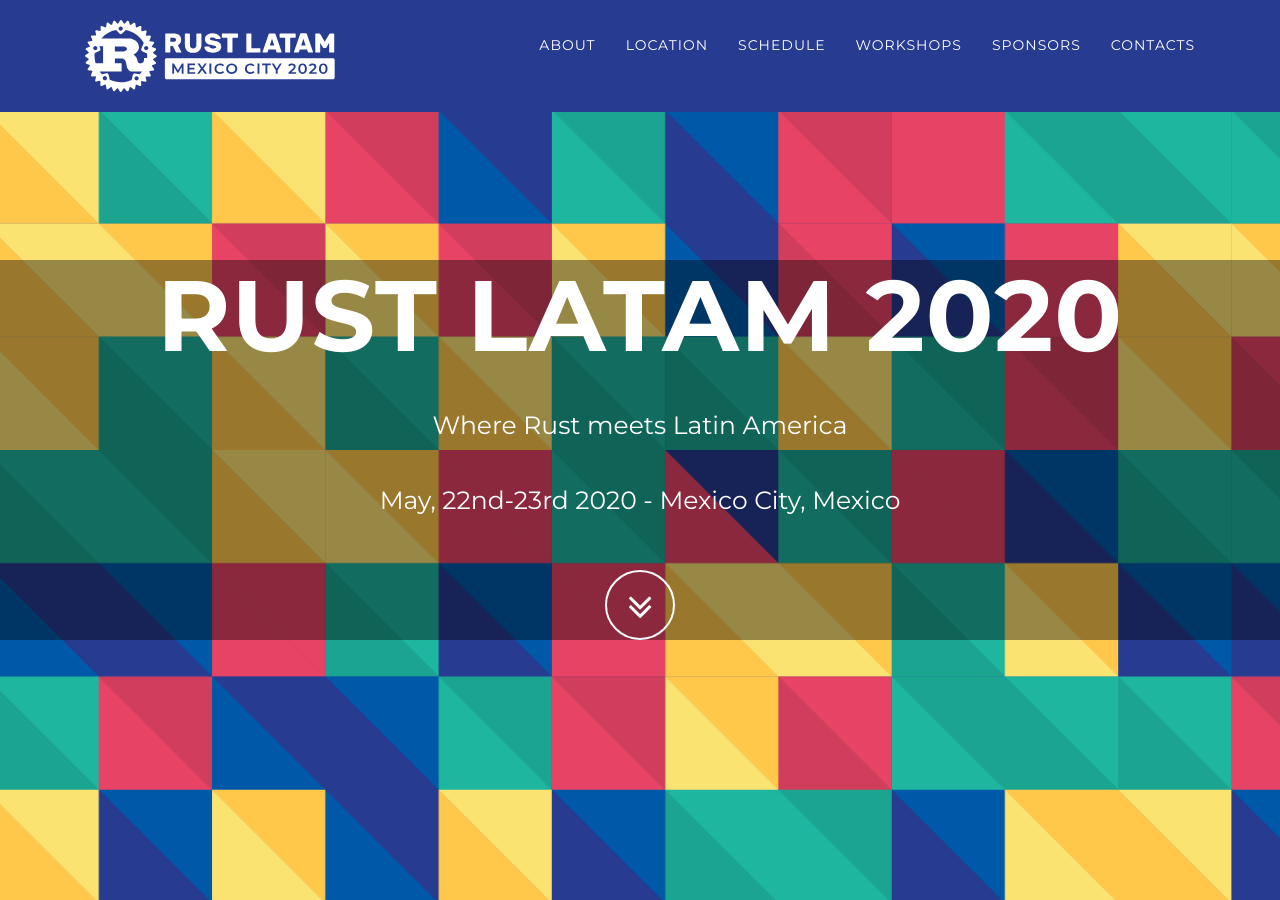
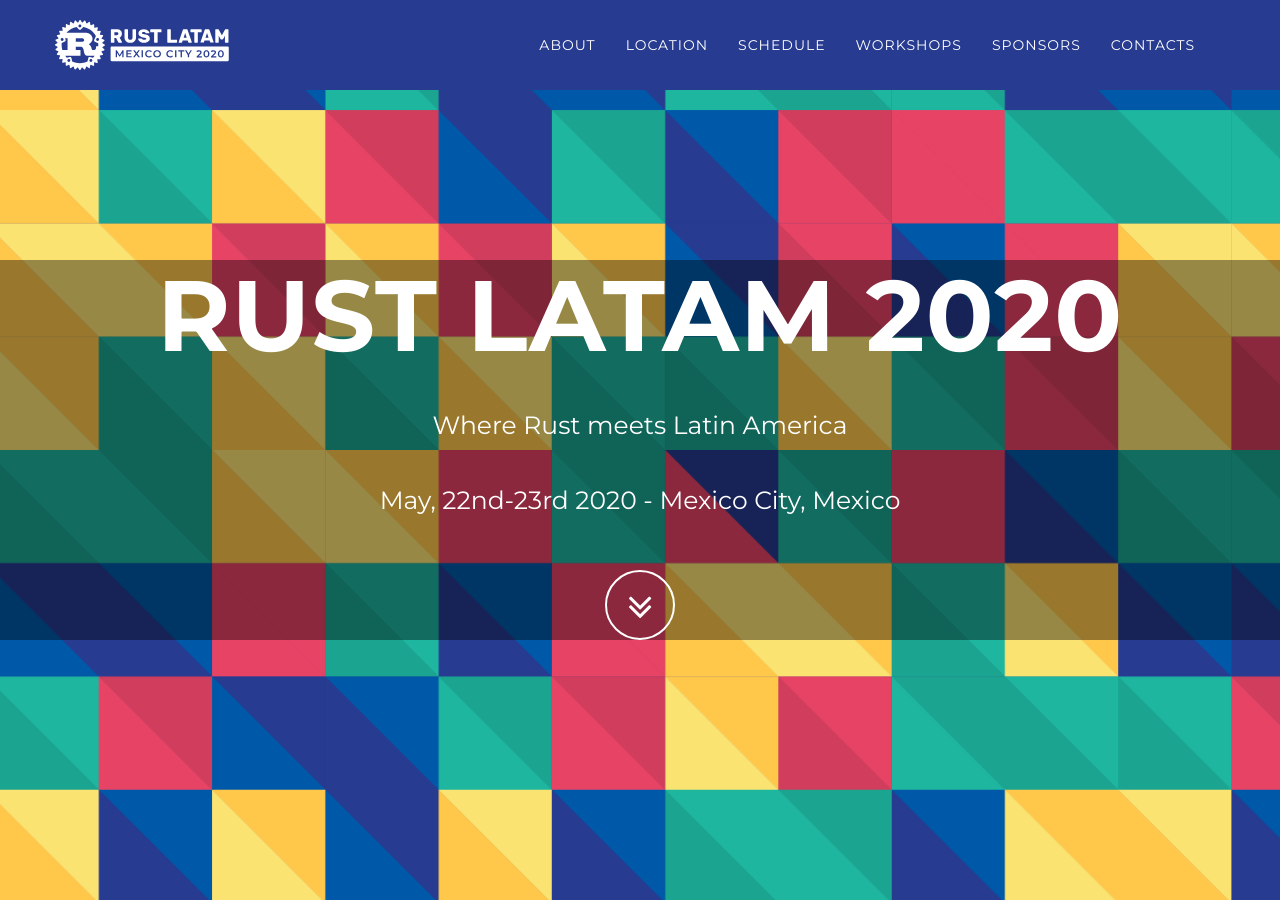
Before and after one commit to rustlatam/website-2020, a Jekyll site: the page built from index.html, in a window 1280 px wide and 900 px high. Built offline with Jekyll 4.4.1, drawn with Linux system fonts in a browser that asks for light colours.

Commit message:
stabilize the size of the logo and make it an actual link

```diff
--- a/_includes/css/grayscale.css
+++ b/_includes/css/grayscale.css
@@ -73,6 +73,11 @@ a:focus {
 
 .navbar-custom .navbar-brand {
     font-weight: 700;
+    padding: 0;
+}
+
+.navbar-custom .navbar-brand img {
+    height: 100%;
 }
 
 .navbar-custom .navbar-brand:focus {
--- a/_includes/nav.html
+++ b/_includes/nav.html
@@ -5,8 +5,8 @@
       <button type="button" class="navbar-toggle" data-toggle="collapse" data-target=".navbar-main-collapse">
         <i class="fa fa-bars"></i>
       </button>
-      <span class="light"><img class="logo" src="/img/logo-horizontal-white.svg" alt="Rust Latam 2020 Event Logo" /></span>
       <a class="navbar-brand page-scroll" href="#page-top">
+        <img class="logo" src="/img/logo-horizontal-white.svg" alt="Rust Latam 2020 Event Logo" />
       </a>
     </div>
 
```
